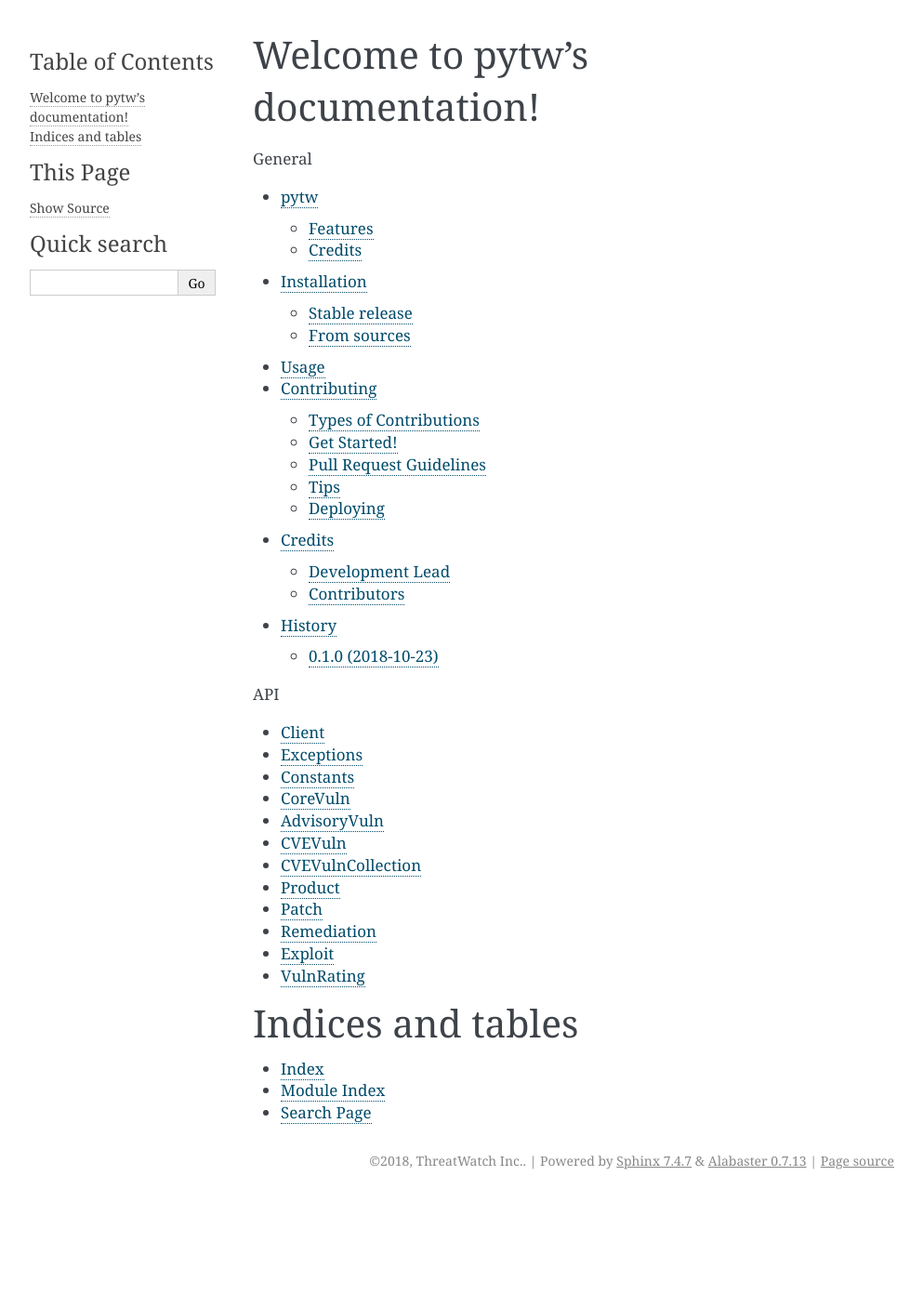
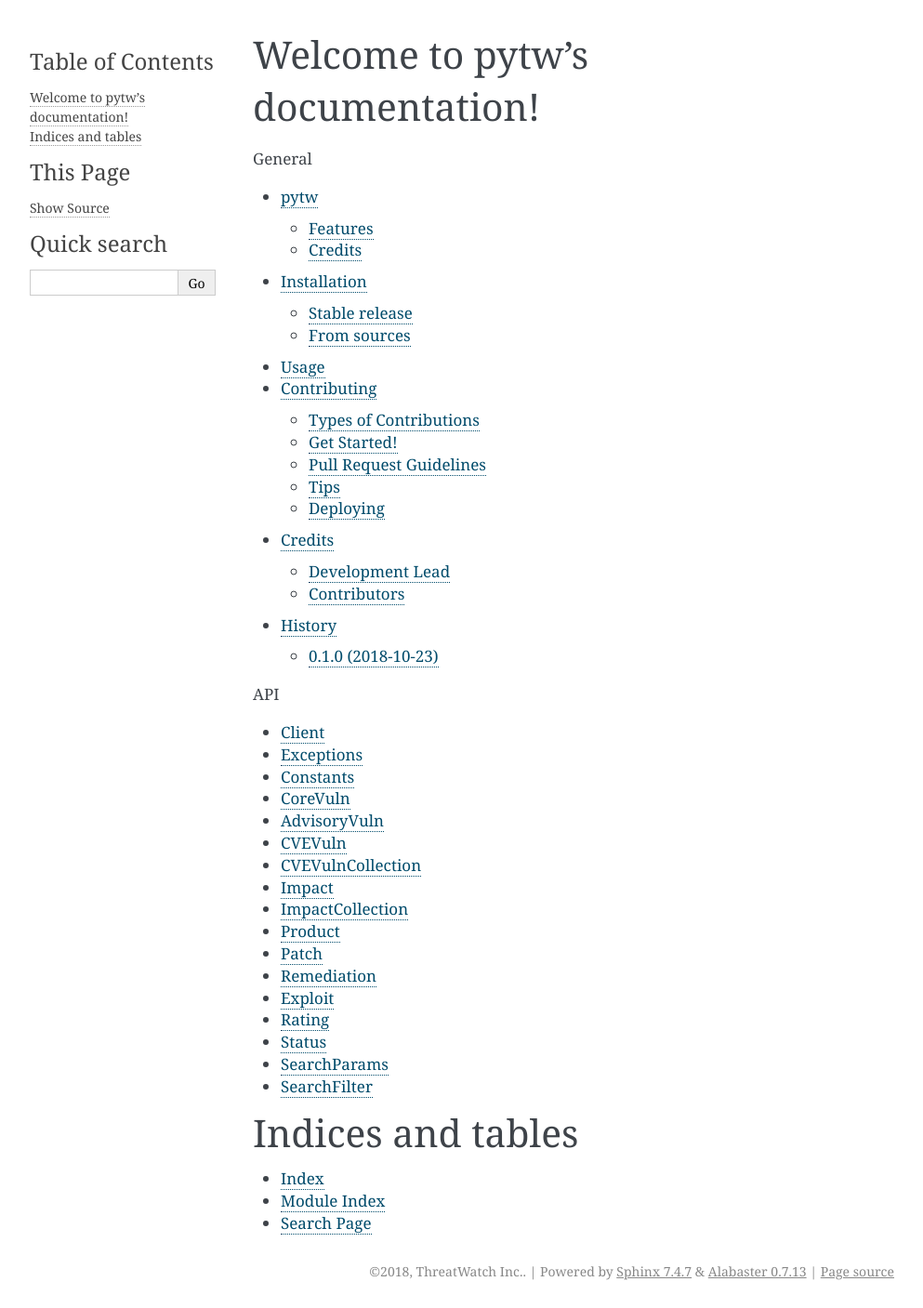
Before and after one commit to threatworx/pytw, a Sphinx documentation site: the page built from docs/index.rst, in a window 1280 px wide. Shown: the whole page at 93% size, without its empty margins (148-1141 px from the left). Built offline with Sphinx 7.4.7, drawn with Linux system fonts in a browser that asks for light colours; before the commit the page ends 1288 px from its top, so only the background shows below that.

Commit message:
Documentation changes

```diff
--- /dev/null
+++ b/docs/api/impact.rst
@@ -0,0 +1,5 @@
+Impact
+======
+.. automodule:: pytw.impact
+.. autoclass:: Impact
+    :members:
--- /dev/null
+++ b/docs/api/impact_coll.rst
@@ -0,0 +1,5 @@
+ImpactCollection
+================
+.. automodule:: pytw.impact_coll
+.. autoclass:: ImpactCollection
+    :members:
--- /dev/null
+++ b/docs/api/impact_status.rst
@@ -0,0 +1,5 @@
+Status
+======
+.. automodule:: pytw.impact_status
+.. autoclass:: Status
+    :members:
--- /dev/null
+++ b/docs/api/rating.rst
@@ -0,0 +1,5 @@
+Rating
+======
+.. automodule:: pytw.rating
+.. autoclass:: Rating
+    :members:
--- a/docs/api/vuln_rating.rst
+++ /dev/null
@@ -1,5 +0,0 @@
-VulnRating
-==========
-.. automodule:: pytw.vuln_rating
-.. autoclass:: VulnRating
-    :members:
--- a/docs/index.rst
+++ b/docs/index.rst
@@ -23,11 +23,16 @@ Welcome to pytw's documentation!
    api/advisory_vuln
    api/cve_vuln
    api/cve_vuln_coll
+   api/impact
+   api/impact_coll
    api/product
    api/patch
    api/remediation
    api/exploit
-   api/vuln_rating
+   api/rating
+   api/impact_status
+   api/search_params
+   api/search_filter
 
 Indices and tables
 ==================
```
